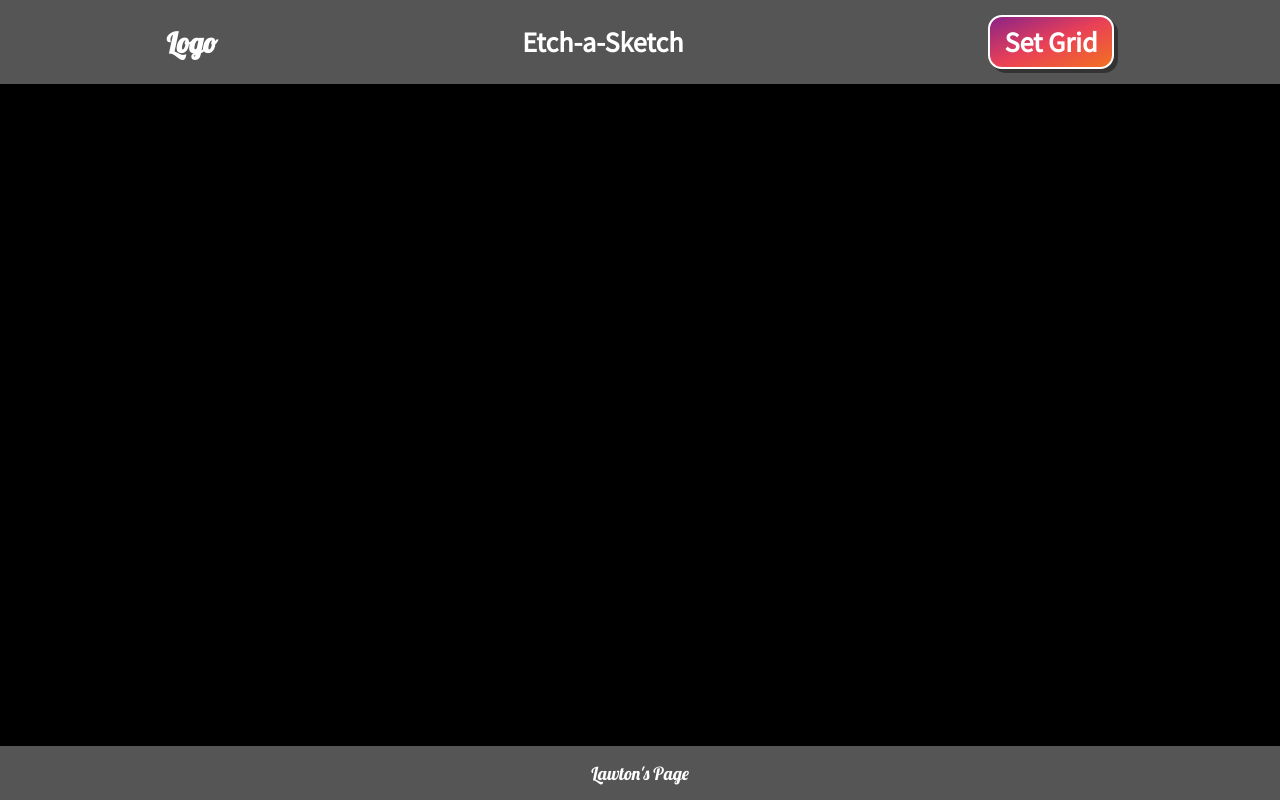
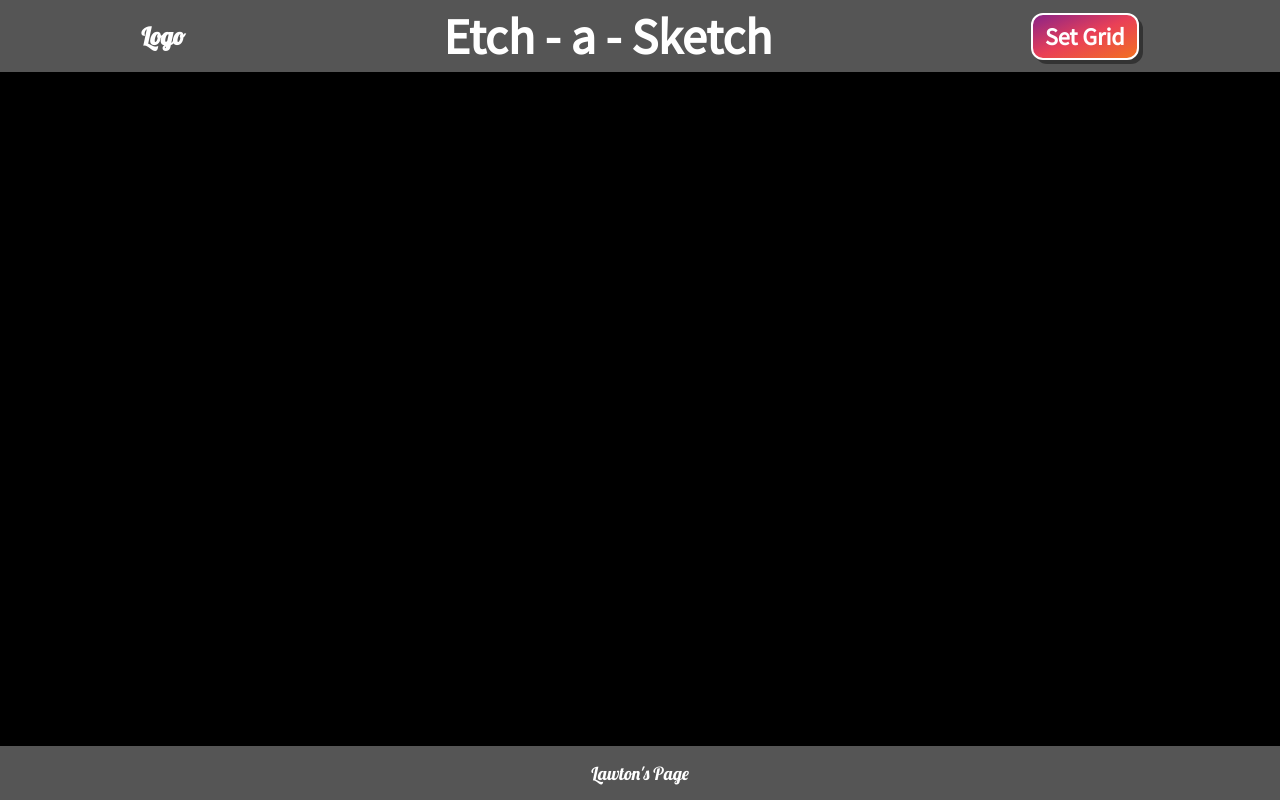
Before and after one commit to lawtronicus/Etch-a-Sketch, a plain HTML site: page index.html in a window 1280 px wide. Drawn offline with Linux system fonts and the light colour scheme.

Commit message:
made title font larger

```diff
--- a/index.html
+++ b/index.html
@@ -13,7 +13,7 @@
 <body>
     <header>
         <p class="logo">Logo</p>
-        <p>Etch-a-Sketch</p>
+        <p class="title">Etch - a - Sketch</p>
         <div class="setGrid"><p>Set Grid</p></div>
     </header>
     <main>
--- a/script.js
+++ b/script.js
@@ -70,8 +70,10 @@ const changeClass = function () {
 /*    this.style.backgroundColor = "pink"; */
 };
 
+/* set initial grid */
 adaptContainer(sketchGrid, defaultRows, defaultColumns);
 
 appendCells(sketchGrid, defaultRows, defaultColumns, createCell);
 
+/* let user set grid */
 gridButton.addEventListener('click', rebuildGridFromUser);
--- a/style.css
+++ b/style.css
@@ -23,7 +23,7 @@ header {
     justify-content: space-around;
     color: white;
     align-items: center;
-    font-size: 28px;
+    font-size: 24px;
     background: #555555;
     padding: .5em;
 }
@@ -46,6 +46,11 @@ header p {
 
 .logo {
     font-family: Lobster;
+}
+
+.title {
+    font-size: 50px;
+    font-weight: 700;
 }
 /* end header styling */
 
```
